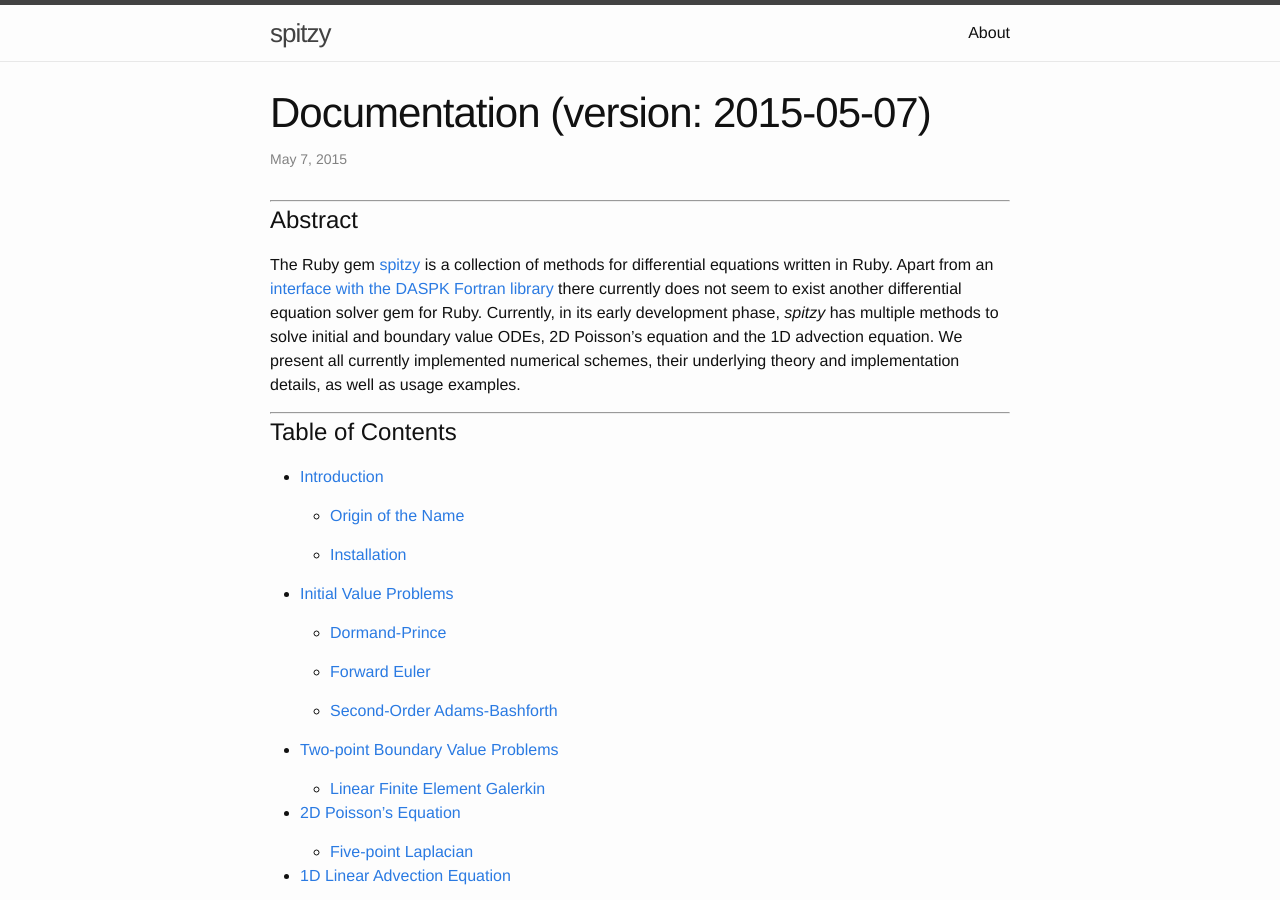
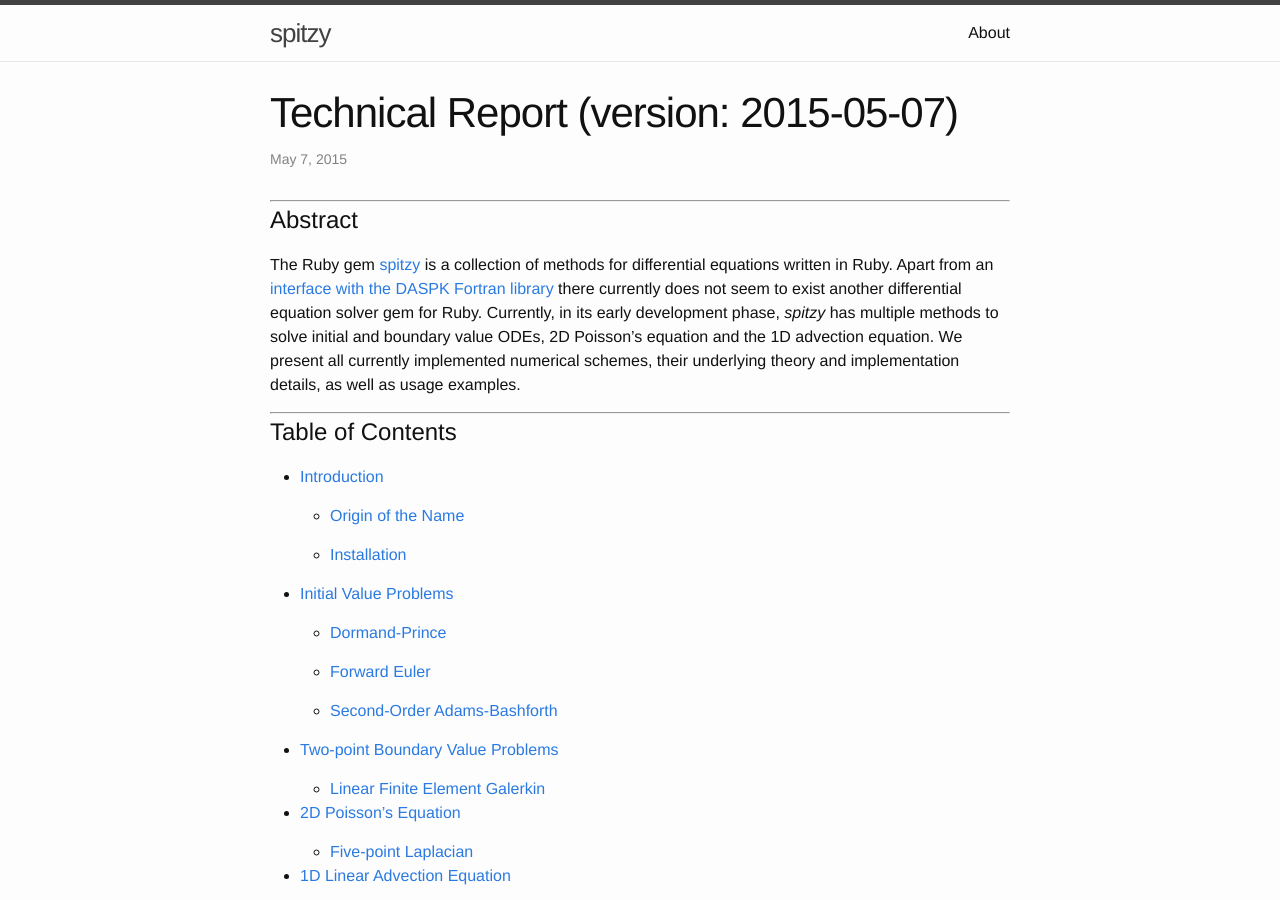
Before and after one commit to agisga/spitzy, a Jekyll site: the page built from _posts/2015-05-05-documentation.md, in a window 1280 px wide and 900 px high. Built offline with Jekyll 4.4.1, drawn with Linux system fonts in a browser that asks for light colours; Markdown is read by kramdown in place of the engine named in the settings; formulas are drawn with MathJax 3.

Commit message:
changes documentation to technical report

```diff
--- a/_posts/2015-05-05-documentation.md
+++ b/_posts/2015-05-05-documentation.md
@@ -1,6 +1,6 @@
 ---
 layout: post
-title:  "Documentation (version: 2015-05-07)"
+title:  "Technical Report (version: 2015-05-07)"
 date:   2015-05-07 09:30:00
 ---
 
```
